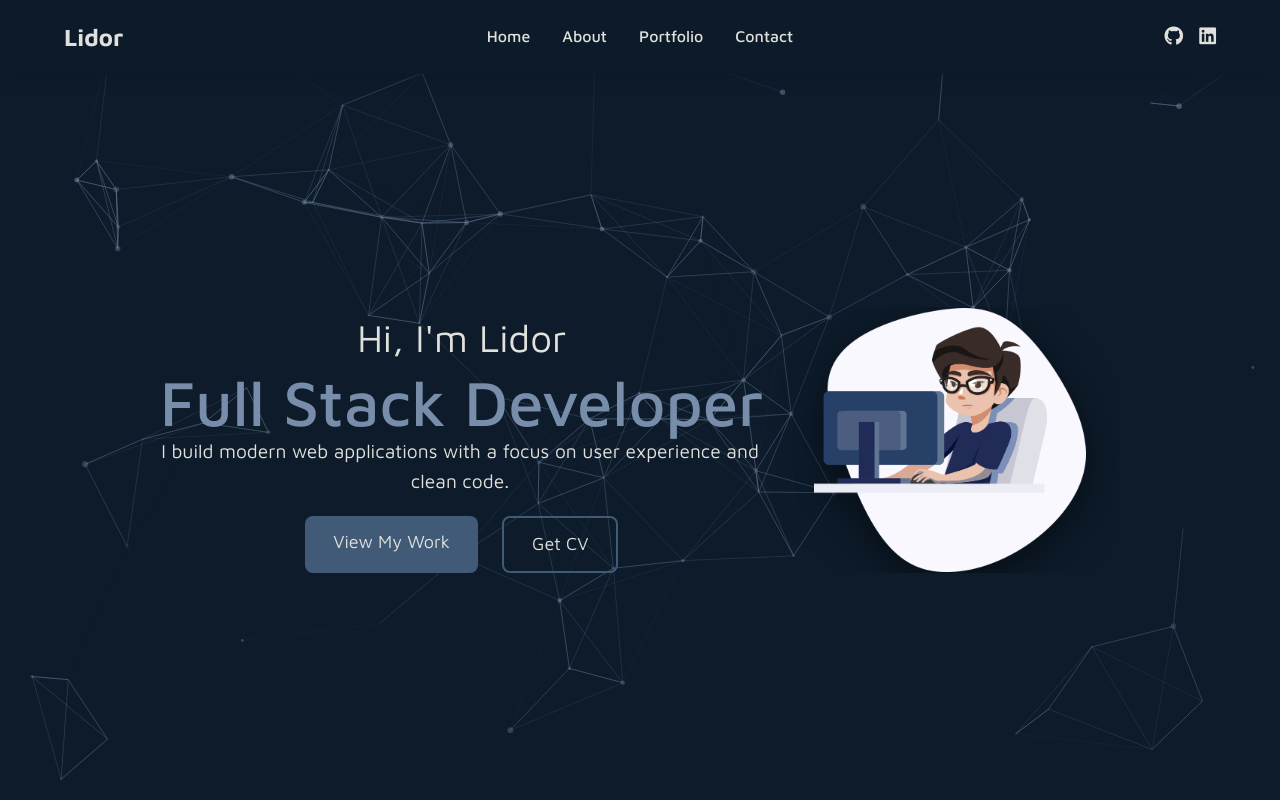
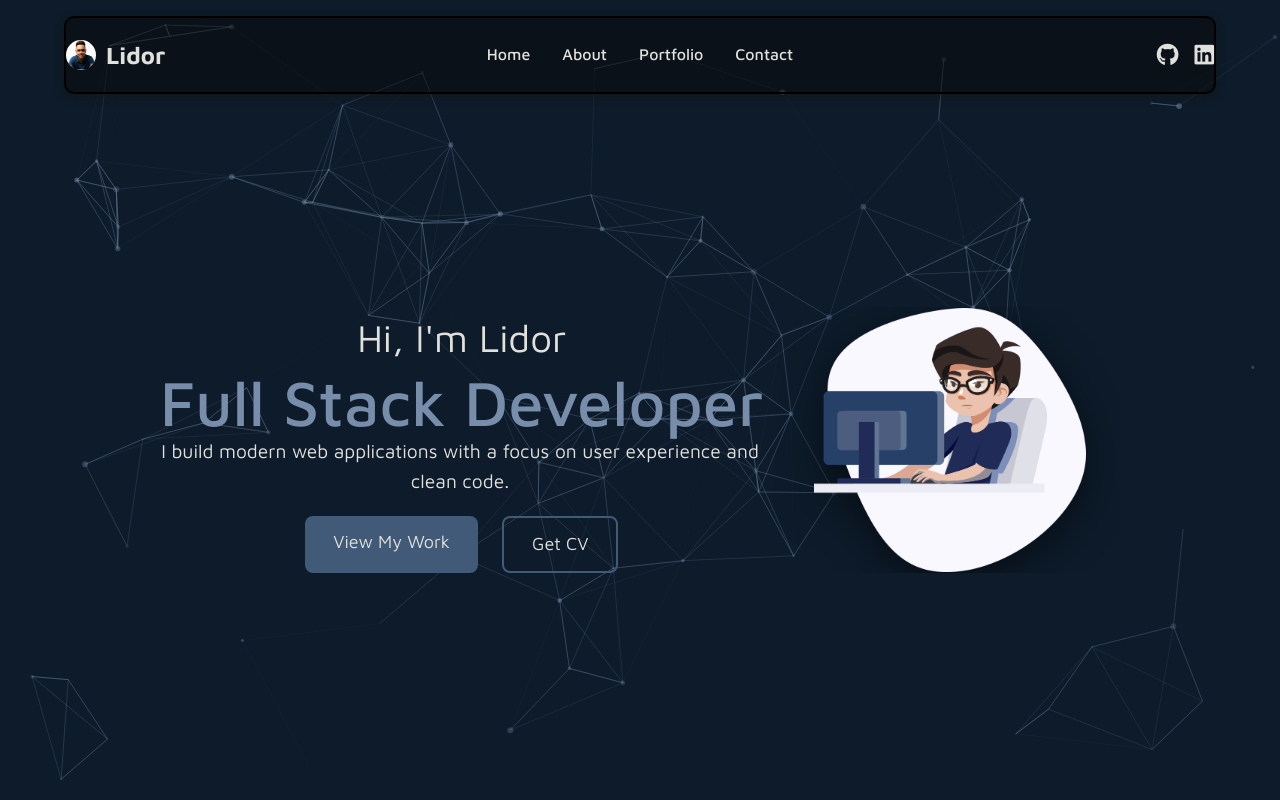
Before and after one commit to 1id0r/frontend, a React (Vite) app: page / in a window 1280 px wide. Shown: the top 800 px of the page. Built offline with nearby package versions, Linux system fonts and the light colour scheme.

Commit message:
app header design changes

```diff
--- a/src/assets/styles/cmps/AppHeader.scss
+++ b/src/assets/styles/cmps/AppHeader.scss
@@ -1,14 +1,16 @@
 .app-header {
   position: fixed;
-  top: 0;
-  left: 0;
-  width: 100%;
-  background: rgba(13, 27, 42, 0.95);
-  backdrop-filter: blur(1px);
-  box-shadow: 0 2px 10px rgba(13, 27, 42, 0.8);
+  top: 1rem;
+  left: 5%;
+  width: 90%;
+  background: rgba(10, 9, 8, 0.5);
+  backdrop-filter: blur(1 px);
+  box-shadow: 0 2px 10px rgba(21, 21, 21, 0.8);
   z-index: 1000;
   padding: 1rem 0;
   animation: fadeIn 0.5s ease forwards;
+  border-radius: 10px;
+  border: 2px solid black;
 
   .nav-container {
     display: flex;
@@ -16,14 +18,23 @@
     align-items: center;
     max-width: 1200px;
     margin: 0 auto;
-    padding: 0 1.5rem;
+    padding: 0 rem;
   }
 
   .logo {
+    display: flex;
+    align-items: center;
     flex: 1;
     font-size: 1.5rem;
     font-weight: bold;
     color: #e0e1dd;
+
+    .profile-pic {
+      width: 30px;
+      height: 30px;
+      border-radius: 50%;
+      margin-right: 10px;
+    }
   }
 
   .nav-links {
@@ -39,6 +50,10 @@
       position: relative;
       padding: 0.5rem 0;
       cursor: pointer;
+      transition: color 0.3s ease;
+      &:hover {
+        color: #778da9;
+      }
 
       &:after {
         content: '';
@@ -57,24 +72,7 @@
     }
   }
 }
-.social-links {
-  flex: 1;
-  display: flex;
-  justify-content: flex-end;
-  gap: 1rem;
 
-  a {
-    color: #e0e1dd;
-    font-size: 1.2rem;
-    transition: color 0.3s ease;
-    transition: transform 0.3s ease;
-
-    &:hover {
-      color: #778da9;
-      transform: translateY(-2px);
-    }
-  }
-}
 .right-section {
   flex: 1;
   display: flex;
@@ -82,16 +80,33 @@
   align-items: center;
   gap: 1rem;
 }
+.social-links {
+  display: flex;
+  gap: 1rem;
+
+  a {
+    color: #e0e1dd;
+    font-size: 1.4rem;
+    transition: color 0.3s ease;
+
+    &:hover {
+      color: #778da9;
+    }
+  }
+}
 
 .hamburger {
   display: none;
 }
 
 @media (max-width: 768px) {
+  .app-header {
+    padding: 0.2rem 0;
+  }
   .nav-container {
     flex-direction: row;
     justify-content: space-between;
-    padding: 0.5rem 1rem;
+    padding: 0.1rem 1rem;
   }
 
   .hamburger {
@@ -136,6 +151,7 @@
     right: 0;
     flex-direction: column;
     background: rgba(13, 27, 42, 0.95);
+    border-radius: 10px;
     padding: 1rem;
     gap: 1rem;
     transform: translateY(-150%);
@@ -152,6 +168,7 @@
     .nav-link {
       padding: 0.5rem 0;
       text-align: center;
+      font-size: 1.2rem;
     }
   }
 
--- a/src/cmps/AppHeader.jsx
+++ b/src/cmps/AppHeader.jsx
@@ -14,7 +14,10 @@ export function AppHeader() {
   return (
     <header className='app-header full'>
       <div className='nav-container'>
-        <div className='logo'>Lidor</div>
+        <div className='logo'>
+          <img src='./img/profile-pic.jpeg' alt='Profile' className='profile-pic' />
+          Lidor
+        </div>
 
         <nav className={`nav-links ${isMenuOpen ? 'open' : ''}`}>
           <a onClick={() => scrollToSection('hero')} className='nav-link'>
```
